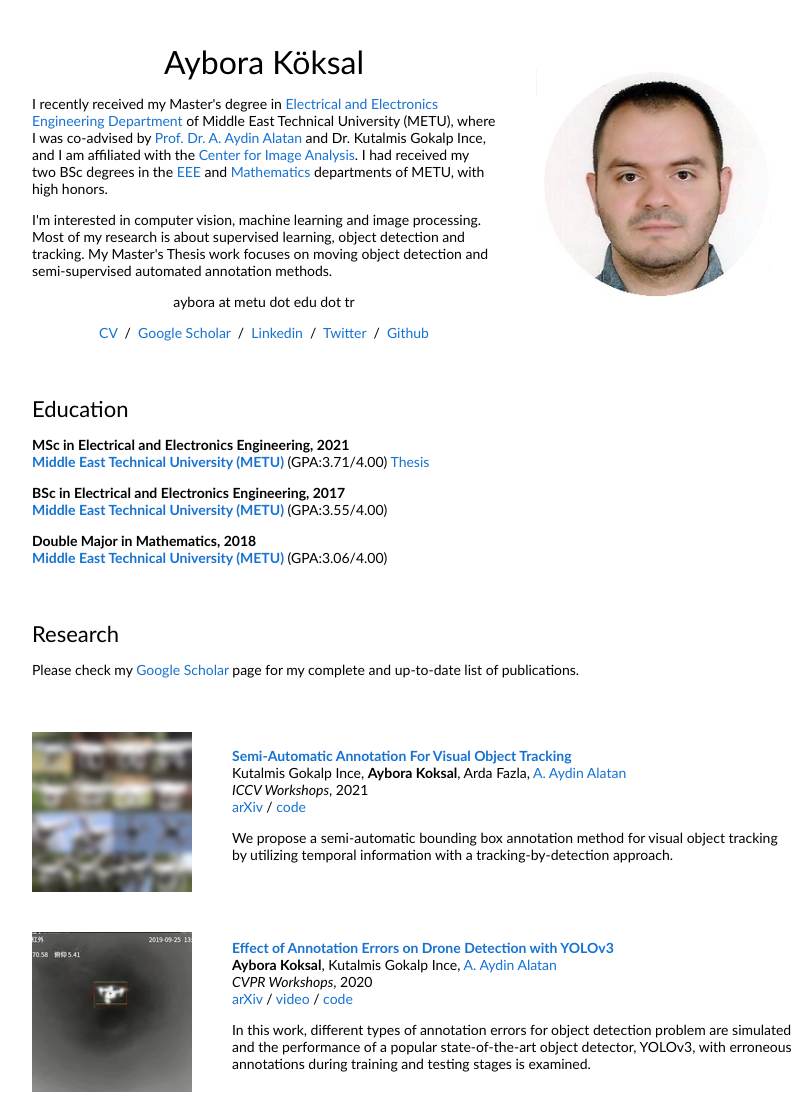
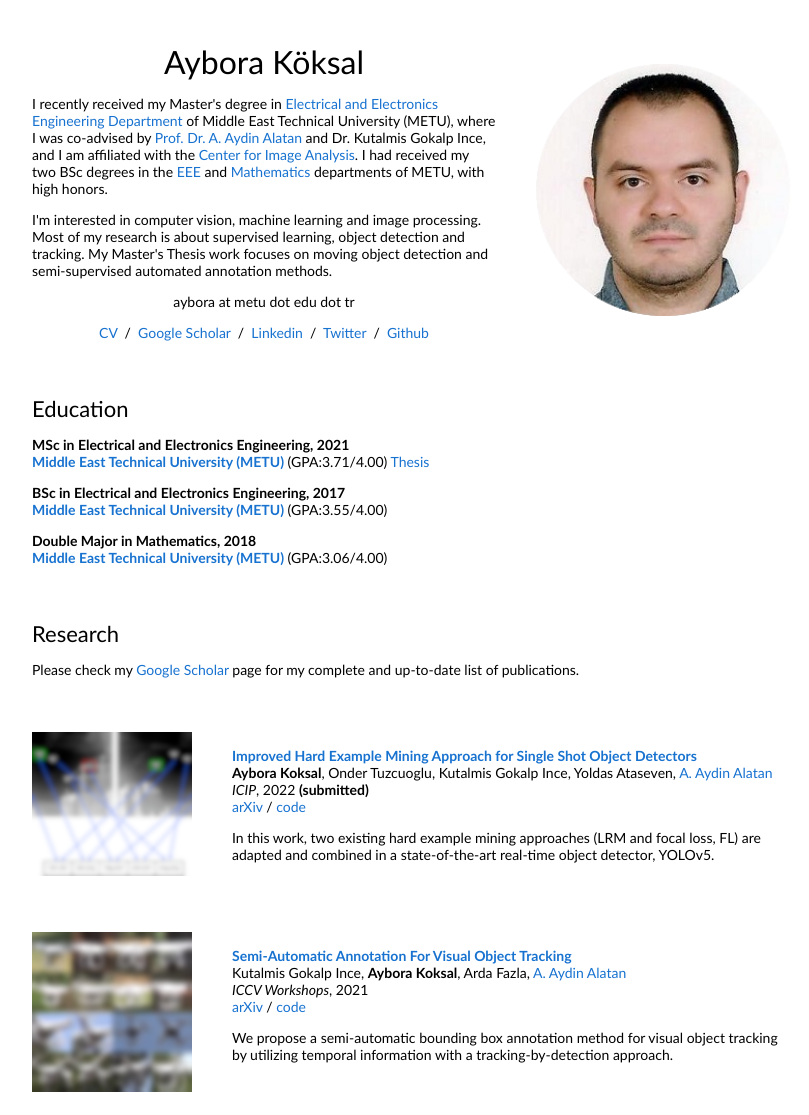
Before and after one commit to aybora/aybora.github.io, a plain HTML site: page index.html in a window 1280 px wide. Shown: the top 1115 px of the page, without its empty margins (228-1037 px from the left). Drawn offline with Linux system fonts and the light colour scheme.

Commit message:
CV and publication update

```diff
--- a/index.html
+++ b/index.html
@@ -37,7 +37,7 @@
               </p>
             </td>
             <td style="padding:2.5%;width:40%;max-width:40%">
-              <a href="images/AyboraKoksal.jpg"><img style="width:100%;max-width:100%" alt="profile photo" src="images/AyboraKoksal_Circle.jpg" class="hoverZoomLink"></a>
+              <a href="images/AyboraKoksal.jpg"><img style="width:100%;max-width:100%" alt="profile photo" src="images/AyboraKoksal_Circle.png" class="hoverZoomLink"></a>
             </td>
           </tr>
         </tbody></table>
@@ -97,6 +97,47 @@
           </tr>
         </tbody></table>
         <table style="width:100%;border:0px;border-spacing:0px;border-collapse:separate;margin-right:auto;margin-left:auto;"><tbody>
+
+          <tr onmouseout="methodpairs_stop()" onmouseover="methodpairs_start()">
+            <td style="padding:20px;width:25%;vertical-align:middle">
+              <div class="one">
+                <div class="two" id="methodpairs_image" style="opacity: 0;">
+                  <img src="images/methodpairs_after.png" width="160"></div>
+                <img src="images/methodpairs_before.png" width="160">
+              </div>
+              <script type="text/javascript">
+                function methodpairs_start() {
+                  document.getElementById('methodpairs_image').style.opacity = "1";
+                }
+
+                function methodpairs_stop() {
+                  document.getElementById('methodpairs_image').style.opacity = "0";
+                }
+                methodpairs_stop()
+              </script>
+            </td>
+            <td style="padding:20px;width:75%;vertical-align:middle">
+              <a href="https://arxiv.org/abs/2101.06977">
+              <papertitle>Improved Hard Example Mining Approach for Single Shot Object Detectors</papertitle>
+              </a>
+              <br>
+
+			  <strong>Aybora Koksal</strong>,
+              Onder Tuzcuoglu,
+              Kutalmis Gokalp Ince,
+              Yoldas Ataseven,
+              <a href="http://users.metu.edu.tr/alatan/">A. Aydin Alatan</a>
+              <br>
+							<em>ICIP</em>, 2022 <strong>(submitted)</strong>
+              <br>
+              <a href="https://arxiv.org/abs/2202.13080">arXiv</a>
+              /
+              <a href="https://github.com/aybora/yolov5Loss">code</a>
+              <p></p>
+              <p>In this work, two existing hard example mining approaches (LRM and focal loss, FL) are adapted and combined in a state-of-the-art real-time object detector, YOLOv5.</p>
+            </td>
+
+
 
           <tr onmouseout="semiaut_stop()" onmouseover="semiaut_start()">
             <td style="padding:20px;width:25%;vertical-align:middle">
```
Also changed, not shown: images/AyboraKoksal_Circle.jpg (deleted), images/AyboraKoksal_Circle.png (added), images/methodpairs_after.png (added), images/methodpairs_before.png (added), 1 other file.
